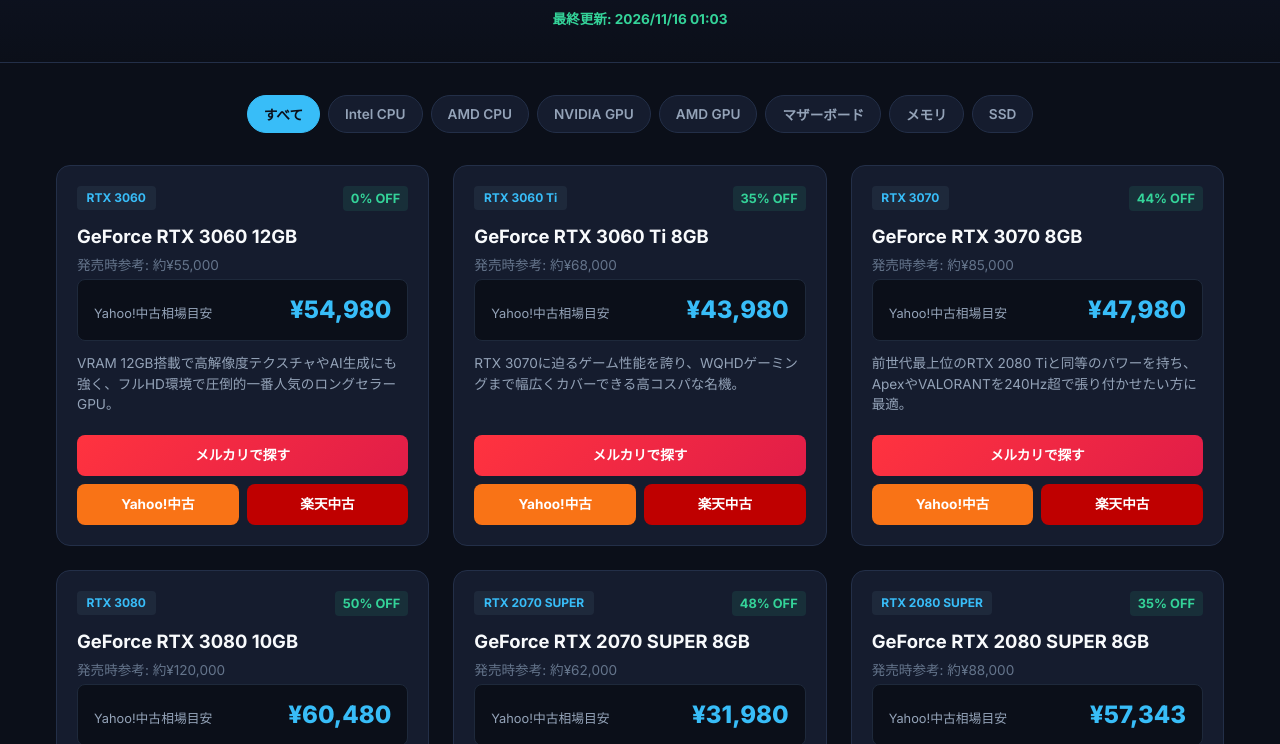
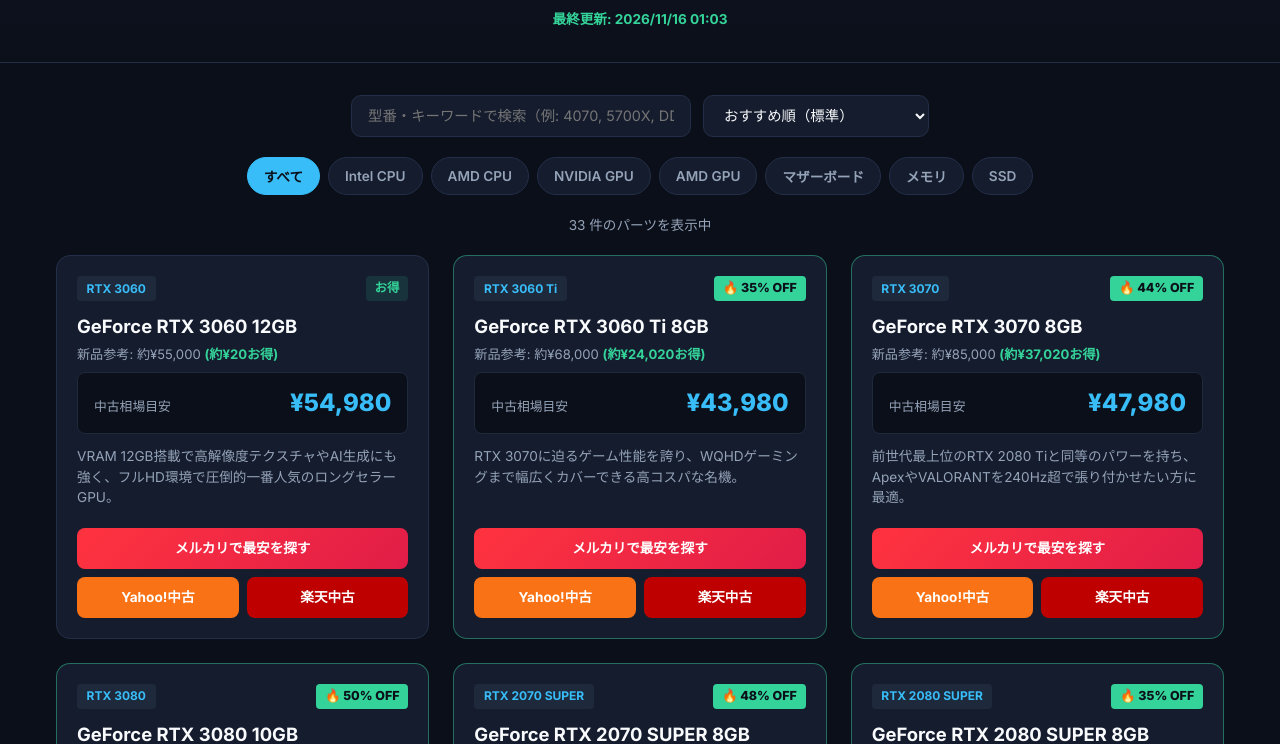
Before and after one commit to virgilia1986/rig-price, a plain HTML site: page index.html in a window 1280 px wide. Shown: the part 157-901 px from the top of the page. Drawn offline with Linux system fonts and the light colour scheme.

Commit message:
Update index.html

```diff
--- a/index.html
+++ b/index.html
@@ -72,11 +72,44 @@
       margin: 0 auto;
       padding: 2rem 1rem;
     }
+    /* 検索＆ソートコントロール */
+    .controls-bar {
+      display: flex;
+      flex-wrap: wrap;
+      gap: 0.75rem;
+      justify-content: center;
+      margin-bottom: 1.25rem;
+    }
+    .search-input {
+      background: var(--card-bg);
+      border: 1px solid var(--border);
+      color: var(--text);
+      padding: 0.65rem 1rem;
+      border-radius: 10px;
+      font-size: 0.9rem;
+      width: 100%;
+      max-width: 340px;
+      outline: none;
+      transition: border-color 0.2s;
+    }
+    .search-input:focus {
+      border-color: var(--accent);
+    }
+    .sort-select {
+      background: var(--card-bg);
+      border: 1px solid var(--border);
+      color: var(--text);
+      padding: 0.65rem 1rem;
+      border-radius: 10px;
+      font-size: 0.9rem;
+      cursor: pointer;
+      outline: none;
+    }
     .filter-bar {
       display: flex;
       flex-wrap: wrap;
       gap: 0.5rem;
-      margin-bottom: 2rem;
+      margin-bottom: 1.25rem;
       justify-content: center;
     }
     .filter-btn {
@@ -94,6 +127,12 @@
       background: var(--accent);
       color: #0b0f19;
       border-color: var(--accent);
+    }
+    .result-count {
+      text-align: center;
+      font-size: 0.85rem;
+      color: var(--text-muted);
+      margin-bottom: 1.25rem;
     }
     .cards-grid {
       display: grid;
@@ -113,10 +152,14 @@
       transform: translateY(-2px);
       border-color: #38bdf8;
     }
+    .card.hot-deal {
+      border-color: rgba(52, 211, 153, 0.45);
+    }
     .card-header {
       display: flex;
       justify-content: space-between;
-      align-items: flex-start;
+      align-items: center;
+      gap: 0.5rem;
       margin-bottom: 0.75rem;
     }
     .badge {
@@ -127,6 +170,18 @@
       background: #1e293b;
       color: #38bdf8;
     }
+    .diff-badge {
+      font-size: 0.78rem;
+      font-weight: 800;
+      color: #34d399;
+      background: rgba(52, 211, 153, 0.12);
+      padding: 0.2rem 0.55rem;
+      border-radius: 4px;
+    }
+    .diff-badge.hot {
+      color: #0b0f19;
+      background: #34d399;
+    }
     .card-title {
       font-size: 1.15rem;
       font-weight: 700;
@@ -134,9 +189,13 @@
       color: #f8fafc;
     }
     .card-price-ref {
-      font-size: 0.85rem;
-      color: #64748b;
-      margin-bottom: 0.25rem;
+      font-size: 0.82rem;
+      color: #94a3b8;
+      margin-bottom: 0.5rem;
+    }
+    .save-amount {
+      color: #34d399;
+      font-weight: 700;
     }
     .price-box {
       background: #0b0f19;
@@ -156,14 +215,6 @@
       font-size: 1.5rem;
       font-weight: 800;
       color: #38bdf8;
-    }
-    .diff-badge {
-      font-size: 0.8rem;
-      font-weight: 700;
-      color: #34d399;
-      background: rgba(52, 211, 153, 0.1);
-      padding: 0.2rem 0.5rem;
-      border-radius: 4px;
     }
     .card-desc {
       font-size: 0.85rem;
@@ -189,12 +240,13 @@
       font-weight: 700;
       padding: 0.65rem;
       border-radius: 8px;
-      transition: opacity 0.2s;
+      transition: opacity 0.2s, transform 0.1s;
       color: #ffffff;
       text-align: center;
     }
     .btn:hover {
-      opacity: 0.9;
+      opacity: 0.92;
+      transform: translateY(-1px);
     }
     .btn-mercari {
       background: linear-gradient(135deg, #ff333f 0%, #e11d48 100%);
@@ -215,43 +267,13 @@
       color: var(--text-muted);
       line-height: 1.6;
     }
-  </style>
-</head>
-<body>
 
-  <header>
-    <h1>RigPrice Used</h1>
-    <p>中古PCパーツ・フリマ相場比較ナビ。メルカリ・Yahoo!・楽天の中古価格をまとめてチェック。</p>
-    <p id="updateTime"></p>
-  </header>
-
-  <div class="container">
-    <div class="filter-bar">
-      <button class="filter-btn active" onclick="filterCards('ALL', this)">すべて</button>
-      <button class="filter-btn" onclick="filterCards('CPU-INTEL', this)">Intel CPU</button>
-      <button class="filter-btn" onclick="filterCards('CPU-AMD', this)">AMD CPU</button>
-      <button class="filter-btn" onclick="filterCards('GPU-NVIDIA', this)">NVIDIA GPU</button>
-      <button class="filter-btn" onclick="filterCards('GPU-AMD', this)">AMD GPU</button>
-      <button class="filter-btn" onclick="filterCards('MB', this)">マザーボード</button>
-      <button class="filter-btn" onclick="filterCards('RAM', this)">メモリ</button>
-      <button class="filter-btn" onclick="filterCards('SSD', this)">SSD</button>
-    </div>
-
-    <div class="cards-grid" id="partsGrid"></div>
-
-    <div class="notice">
-      <p>※表示されている中古相場価格は大手中古専門店・モールの直近の平均価格（自動巡回）です。在庫状況や商品の状態によって実際の出品価格とは異なる場合があります。</p>
-      <p>※当サイトの各リンクはメルカリアンバサダーおよびバリューコマース等の提携アフィリエイトプログラムを利用しています。</p>
-    </div>
-  </div>
-<!-- ▼ ここから追加：SEO・AdSense対策 解説ガイド＆信頼性フッター ▼ -->
-<style>
+    /* SEO・AdSense対策 解説ガイド＆信頼性フッター */
     .rp-guide-wrapper {
-    max-width: 1100px;
+      max-width: 1200px;
       margin: 48px auto 32px;
       padding: 0 16px;
       color: #e2e8f0;
-    font-family: -apple-system, BlinkMacSystemFont, "Segoe UI", Roboto, sans-serif;
     }
     .rp-guide-section {
       background: #1e293b;
@@ -322,7 +344,6 @@
     .rp-footer-links button:hover {
       color: #7dd3fc;
     }
-  /* モーダル用スタイル */
     .rp-modal-overlay {
       display: none;
       position: fixed;
@@ -372,7 +393,48 @@
       font-size: 0.9rem;
     }
   </style>
+</head>
+<body>
 
+  <header>
+    <h1>RigPrice Used</h1>
+    <p>中古PCパーツ・フリマ相場比較ナビ。メルカリ・Yahoo!・楽天の中古価格をまとめてチェック。</p>
+    <p id="updateTime"></p>
+  </header>
+
+  <div class="container">
+    <!-- キーワード検索＆並べ替えバー -->
+    <div class="controls-bar">
+      <input type="text" id="searchInput" class="search-input" placeholder="型番・キーワードで検索（例: 4070, 5700X, DDR5）" oninput="applyFilters()">
+      <select id="sortSelect" class="sort-select" onchange="applyFilters()">
+        <option value="DEFAULT">おすすめ順（標準）</option>
+        <option value="PRICE_ASC">相場が安い順</option>
+        <option value="PRICE_DESC">相場が高い順</option>
+        <option value="DISCOUNT_DESC">お得率（%OFF）が高い順</option>
+      </select>
+    </div>
+
+    <div class="filter-bar">
+      <button class="filter-btn active" onclick="setCategory('ALL', this)">すべて</button>
+      <button class="filter-btn" onclick="setCategory('CPU-INTEL', this)">Intel CPU</button>
+      <button class="filter-btn" onclick="setCategory('CPU-AMD', this)">AMD CPU</button>
+      <button class="filter-btn" onclick="setCategory('GPU-NVIDIA', this)">NVIDIA GPU</button>
+      <button class="filter-btn" onclick="setCategory('GPU-AMD', this)">AMD GPU</button>
+      <button class="filter-btn" onclick="setCategory('MB', this)">マザーボード</button>
+      <button class="filter-btn" onclick="setCategory('RAM', this)">メモリ</button>
+      <button class="filter-btn" onclick="setCategory('SSD', this)">SSD</button>
+    </div>
+
+    <div id="resultCount" class="result-count"></div>
+    <div class="cards-grid" id="partsGrid"></div>
+
+    <div class="notice">
+      <p>※表示されている中古相場価格は大手中古専門店・モールの直近の平均価格（自動巡回）です。在庫状況や商品の状態によって実際の出品価格とは異なる場合があります。</p>
+      <p>※当サイトの各リンクはメルカリアンバサダーおよびバリューコマース等の提携アフィリエイトプログラムを利用しています。</p>
+    </div>
+  </div>
+
+  <!-- SEO・AdSense対策 解説ガイド＆信頼性フッター -->
   <section class="rp-guide-wrapper" aria-label="中古PCパーツ選びのガイド">
     <article class="rp-guide-section">
       <h2>中古PCパーツをフリマ・ショップで失敗せずに買うための3つの鉄則</h2>
@@ -471,10 +533,9 @@
     function closeRpModal() {
       document.getElementById('rp-modal').classList.remove('active');
     }
-</script>
-<!-- ▲ ここまで追加 ▲ -->
-  <script>
+
     let allParts = [];
+    let currentCategory = 'ALL';
 
     const MERCARI_AFFILIATE_ID = "3331168449";
     const VC_SID = "3782755";
@@ -495,21 +556,40 @@
           allParts = data;
         }
 
-        renderCards(allParts);
+        applyFilters();
       } catch (err) {
         document.getElementById('partsGrid').innerHTML = '<p style="grid-column: 1/-1; text-align: center; color: #94a3b8;">データ読み込み中...</p>';
       }
     }
 
+    function getDiscountRate(p) {
+      if (p.newPriceRef > 0 && p.usedPriceAvg > 0 && p.newPriceRef > p.usedPriceAvg) {
+        return Math.round((1 - p.usedPriceAvg / p.newPriceRef) * 100);
+      }
+      return 0;
+    }
+
     function renderCards(parts) {
       const grid = document.getElementById('partsGrid');
+      const countEl = document.getElementById('resultCount');
+      countEl.textContent = `${parts.length} 件のパーツを表示中`;
+
+      if (parts.length === 0) {
+        grid.innerHTML = '<p style="grid-column: 1/-1; text-align: center; color: #94a3b8; padding: 2rem 0;">該当するパーツが見つかりませんでした。検索条件を変更してみてください。</p>';
+        return;
+      }
+
       grid.innerHTML = parts.map(p => {
-        let diffBadge = 'お得';
-        if (p.newPriceRef > 0 && p.usedPriceAvg > 0 && p.newPriceRef > p.usedPriceAvg) {
-          const diff = Math.round((1 - p.usedPriceAvg / p.newPriceRef) * 100);
-          diffBadge = diff + '% OFF';
+        const diff = getDiscountRate(p);
+        const isHot = diff >= 30;
+        const diffBadge = diff > 0 ? (isHot ? `🔥 ${diff}% OFF` : `${diff}% OFF`) : 'お得';
+
+        let refPriceHtml = '';
+        if (p.newPriceRef > 0) {
+          const saveYen = p.newPriceRef - Number(p.usedPriceAvg);
+          const saveText = saveYen > 0 ? ` <span class="save-amount">(約¥${saveYen.toLocaleString()}お得)</span>` : '';
+          refPriceHtml = `新品参考: 約¥${p.newPriceRef.toLocaleString()}${saveText}`;
         }
-        const refPriceText = p.newPriceRef > 0 ? `発売時参考: 約¥${p.newPriceRef.toLocaleString()}` : '';
 
         const mercariWord = encodeURIComponent(p.mercariQuery || p.name);
         const mercariUrl = `https://jp.mercari.com/search?keyword=${mercariWord}&afid=${MERCARI_AFFILIATE_ID}`;
@@ -519,41 +599,61 @@
         const yahooFinalUrl = `https://ck.jp.ap.valuecommerce.com/servlet/referral?sid=${VC_SID}&pid=${VC_PID}&vc_url=${encodeURIComponent(rawYahooUrl)}`;
 
         const rakutenWord = encodeURIComponent(p.shopQuery || p.name);
-        const rakutenUrl = `https://search.rakuten.co.jp/search/mall/${rakutenWord}/?used=1`;
+        const rawRakutenUrl = `https://search.rakuten.co.jp/search/mall/${rakutenWord}/?used=1`;
+        const rakutenFinalUrl = `https://ck.jp.ap.valuecommerce.com/servlet/referral?sid=${VC_SID}&pid=${VC_PID}&vc_url=${encodeURIComponent(rawRakutenUrl)}`;
 
         return `
-          <div class="card" data-category="${p.category}">
+          <div class="card ${isHot ? 'hot-deal' : ''}" data-category="${p.category}">
             <div class="card-header">
               <span class="badge">${p.badge}</span>
-              <span class="diff-badge">${diffBadge}</span>
+              <span class="diff-badge ${isHot ? 'hot' : ''}">${diffBadge}</span>
             </div>
             <div class="card-title">${p.name}</div>
-            <div class="card-price-ref">${refPriceText}</div>
+            <div class="card-price-ref">${refPriceHtml}</div>
             <div class="price-box">
-              <span class="price-label">Yahoo!中古相場目安</span>
+              <span class="price-label">中古相場目安</span>
               <span class="price-val">¥${Number(p.usedPriceAvg).toLocaleString()}</span>
             </div>
             <div class="card-desc">${p.recommend}</div>
             <div class="btn-group">
-              <a href="${mercariUrl}" target="_blank" rel="noopener" class="btn btn-mercari btn-single">メルカリで探す</a>
+              <a href="${mercariUrl}" target="_blank" rel="noopener" class="btn btn-mercari btn-single">メルカリで最安を探す</a>
               <a href="${yahooFinalUrl}" target="_blank" rel="noopener" class="btn btn-yahoo">Yahoo!中古</a>
-              <a href="${rakutenUrl}" target="_blank" rel="noopener" class="btn btn-rakuten">楽天中古</a>
+              <a href="${rakutenFinalUrl}" target="_blank" rel="noopener" class="btn btn-rakuten">楽天中古</a>
             </div>
           </div>
         `;
       }).join('');
     }
 
-    function filterCards(category, btn) {
+    function setCategory(category, btn) {
+      currentCategory = category;
       document.querySelectorAll('.filter-btn').forEach(b => b.classList.remove('active'));
       btn.classList.add('active');
+      applyFilters();
+    }
 
-      if (category === 'ALL') {
-        renderCards(allParts);
-      } else {
-        const filtered = allParts.filter(p => p.category === category);
-        renderCards(filtered);
+    function applyFilters() {
+      const keyword = document.getElementById('searchInput').value.trim().toLowerCase();
+      const sortMode = document.getElementById('sortSelect').value;
+
+      let result = allParts.filter(p => {
+        const matchCat = (currentCategory === 'ALL' || p.category === currentCategory);
+        const matchKey = !keyword ||
+          (p.name && p.name.toLowerCase().includes(keyword)) ||
+          (p.badge && p.badge.toLowerCase().includes(keyword)) ||
+          (p.recommend && p.recommend.toLowerCase().includes(keyword));
+        return matchCat && matchKey;
+      });
+
+      if (sortMode === 'PRICE_ASC') {
+        result.sort((a, b) => Number(a.usedPriceAvg) - Number(b.usedPriceAvg));
+      } else if (sortMode === 'PRICE_DESC') {
+        result.sort((a, b) => Number(b.usedPriceAvg) - Number(a.usedPriceAvg));
+      } else if (sortMode === 'DISCOUNT_DESC') {
+        result.sort((a, b) => getDiscountRate(b) - getDiscountRate(a));
       }
+
+      renderCards(result);
     }
 
     loadParts();
```
Lines whose indentation alone changed are shown as unchanged.
